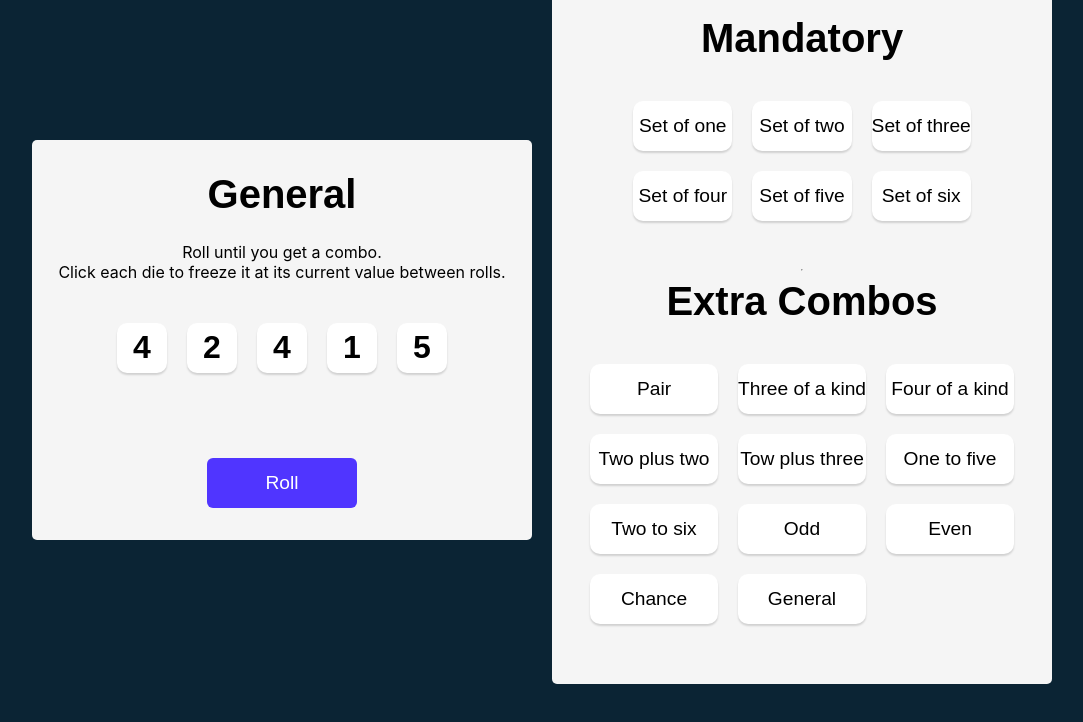
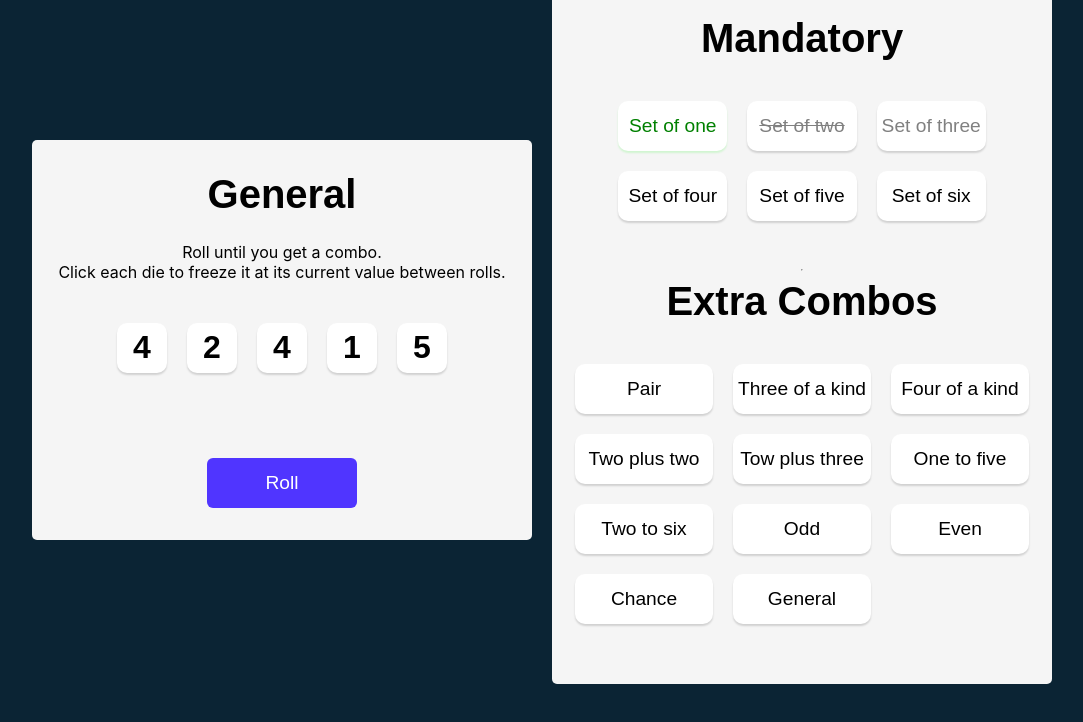
Before and after one commit to Axxxll/react-tenzies-game, a React (Vite) app: page / in a window 1280 px wide. Shown: the top 722 px of the page, without its empty margins (98-1181 px from the left). Built offline with nearby package versions, Linux system fonts and the light colour scheme.

Commit message:
Adding conditional styling based on comboState

```diff
--- a/src/App.tsx
+++ b/src/App.tsx
@@ -15,8 +15,9 @@ function App() {
 
   const diceElements = dice.map(die => <Die {...die} key={die.id} hold={() => holdDie(die.id)} />)
 
-  const mandatoryCombinationsElements = Object.keys(combinations.mandatory).map(key => <Combinations key={key} combo={key} />)
-  const extraCombinationsElements = Object.keys(combinations.extra).map(key => <Combinations key={key} combo={key} />)
+
+  const mandatoryCombinationsElements = Object.keys(combinations.mandatory).map(key => <Combinations key={key} combo={key} comboState={combinations.mandatory[key as keyof typeof combinations.mandatory]} />)
+  const extraCombinationsElements = Object.keys(combinations.extra).map(key => <Combinations key={key} combo={key} comboState={combinations.extra[key as keyof typeof combinations.extra]} />)
 
   function allNewDice() {
     const newDiceArr = []
--- a/src/components/Combinations.tsx
+++ b/src/components/Combinations.tsx
@@ -1,9 +1,44 @@
-export default function Combinations(props: {combo: string}) {
+import { comboState } from "../comboState.enum"
+
+export default function Combinations(props: {combo: string, comboState: number}) {
 
     const combo = props.combo.split(/(?=[A-Z])/).map((element, index) => index === 0 ? element[0].toUpperCase() + element.substring(1) : element[0].toLocaleLowerCase() + element.substring(1)).join(" ")
 
+
+    const styles = getStyles()
+
+    function getStyles() {
+        if(comboState.Used === props.comboState) {
+            return {
+                color: 'gray',
+                cursor: 'default',
+                backgroundColor: 'white'
+            }
+        }
+        else if (comboState.CanBeUsed === props.comboState) {
+            return {
+                color: 'green',
+                boxShadow: '0px 2px 2px rgba(0, 250, 0, 0.15)',
+                backgroundColor: 'white'
+            }
+        }
+        else if (comboState.Scrached === props.comboState) {
+            return {
+                textDecoration: 'line-through',
+                color: 'gray',
+                backgroundColor: 'white',
+                cursor: 'default',
+            }
+        }
+        else {
+            return {
+                backgroundColor: 'white',
+            }
+        }
+    }
+
     return (
-        <div className="combo-face" style={{backgroundColor: 'white'}}>
+        <div className="combo-face" style={styles}>
             <p className="combo">
                 {combo}
             </p>
--- a/src/getCombinations.tsx
+++ b/src/getCombinations.tsx
@@ -3,9 +3,9 @@ import { comboState } from "./comboState.enum";
 export default function getCombinations() {
     return {
         mandatory: {
-            setOfOne: comboState.NotUsed,
-            setOfTwo: comboState.NotUsed,
-            setOfThree: comboState.NotUsed,
+            setOfOne: comboState.CanBeUsed,
+            setOfTwo: comboState.Scrached,
+            setOfThree: comboState.Used,
             setOfFour: comboState.NotUsed,
             setOfFive: comboState.NotUsed,
             setOfSix: comboState.NotUsed
--- a/src/index.css
+++ b/src/index.css
@@ -81,6 +81,7 @@ body {
 
 .combo {
   font-size: 1.2rem;
+  margin: 0px 5px;
 }
 
 .die-num {
```
